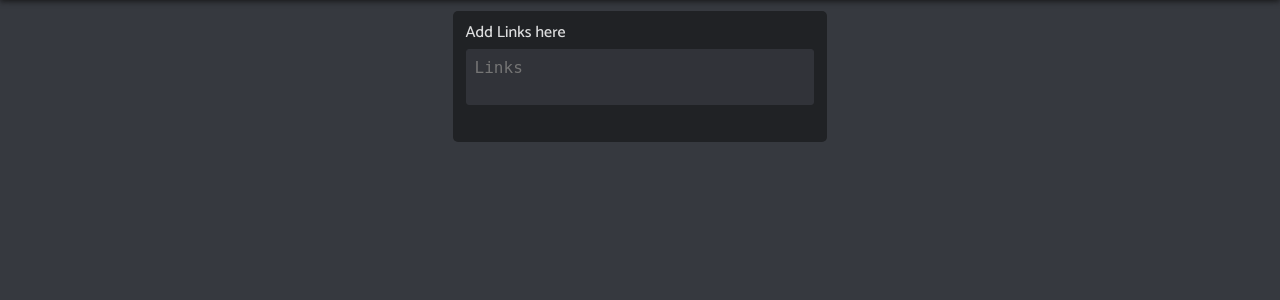
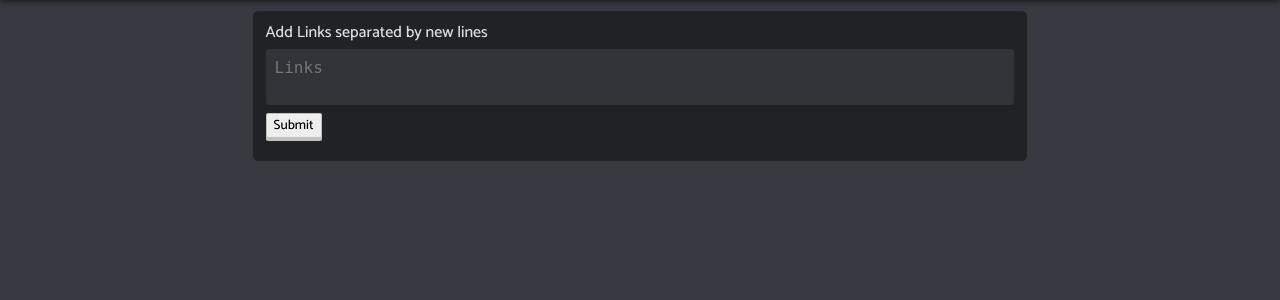
Before and after one commit to NightZKnight/htdocs, a CodeIgniter app: page /database/parselinks in a window 1280 px wide. Shown: the part 45-345 px from the top of the page. Run offline with CodeIgniter, Linux system fonts and the light colour scheme.

Commit message:
Added submit button and widened textarea

```diff
--- a/application/controllers/ParseLinks.php
+++ b/application/controllers/ParseLinks.php
@@ -50,7 +50,6 @@ class ParseLinks extends CI_Controller {
 
 					// echo htmlspecialchars($value);
 					echo $this->security->xss_clean($value);
-					// echo $value;
 					echo "<br>";
 				}
 			}
--- a/application/views/parse_links.php
+++ b/application/views/parse_links.php
@@ -3,14 +3,14 @@
 	function senddata() {
 
 		$.post('parselinks', $('textarea').serialize(), function(data) {
-			$('.dis pre').html(data);
+			$('.dis div').html(data);
 		});
 
 	}
 
 </script>
 
-<div class="wrapper">
+<div class="wrapper" style="width:50em">
 
 
 	<section class="container">
@@ -18,18 +18,18 @@
 
 		<article class="card">
 			<div>
-				Add Links here
+				Add Links separated by new lines
 			</div>
 
 			<div class="dis">
 				<textarea name="links" value="" placeholder="Links" onblur="senddata()"></textarea>
-				<pre></pre>
+				<a class="button" href="#">Submit</a>
+				<div></div>
 			</div>
 
 			<div class="picture">
 
 			</div>
-
 		</article>
 
 
--- a/assets/master.css
+++ b/assets/master.css
@@ -128,6 +128,28 @@ img {
 .dis {
   padding: .5em 0;
   font-size: 10pt;
+}
+
+.button {
+	display: inline-block;
+	text-decoration: none;
+	background-color: #eee;
+	color: black;
+	padding: 4px 7px 7px 7px;
+	margin-top: 0.3em;
+	border-radius: 2px;
+	border: 1px solid rgba(0, 0, 0, 0.2);
+	box-shadow: inset 0 -3px rgba(0, 0, 0, 0.2);
+	transition: all 0.1s linear;
+}
+
+.button:active {
+	box-shadow: inset 0 3px rgba(0, 0, 0, 0.2);
+	padding: 7px 7px 4px 7px;
+}
+
+.button:hover {
+	background-color: #dbe4e4;
 }
 
 /*
```
